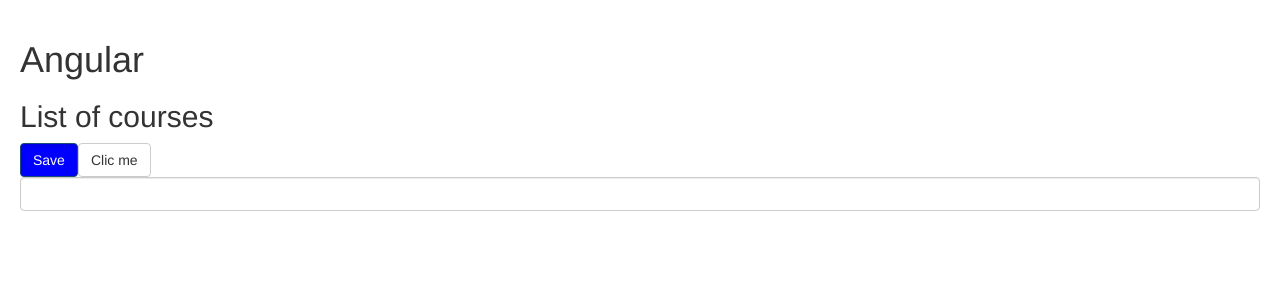
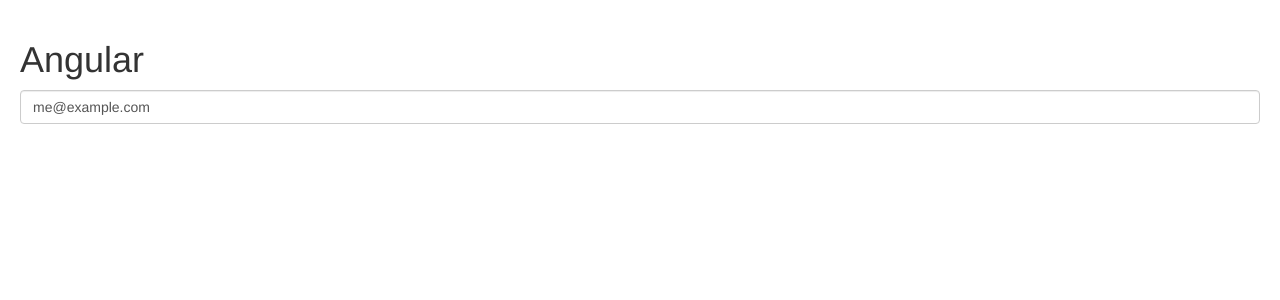
Before and after one commit to EJNB/hello-world, an Angular app: page / in a window 1280 px wide. Shown: the top 300 px of the page. Built offline with nearby package versions, Linux system fonts and the light colour scheme.

Commit message:
two way binding

```diff
--- a/src/app/app.module.ts
+++ b/src/app/app.module.ts
@@ -1,5 +1,6 @@
 import { BrowserModule } from '@angular/platform-browser';
 import { NgModule } from '@angular/core';
+import { FormsModule } from '@angular/forms';
 
 
 import { AppComponent } from './app.component';
@@ -15,7 +16,8 @@
     CourseComponent,
   ],
   imports: [
-    BrowserModule
+    BrowserModule,
+    FormsModule
   ],
   providers: [CoursesService],
   bootstrap: [AppComponent]
--- a/src/app/courses.component.ts
+++ b/src/app/courses.component.ts
@@ -4,39 +4,20 @@
 @Component({
   selector: 'courses',
   template: `
-    <h2>{{ title }}</h2>
-    <table>
-      <tr>
-        <td [attr.colspan]="colSpan"></td>
-      </tr>
-    </table>
-
-    <button [style.backgroundColor]="isActive ? 'blue' : 'white' " class="btn btn-primary" [class.active]="isActive">Save</button>
-    <button (click)="onSave($event)" class="btn btn-default">Clic me</button><br>
-    <input #email (keyup.enter)="onKeyUp($event,email.value)" type="email" class="form-control"/>
+    <!--<input
+          [value]="email"
+          (keyup.enter)="email= $event.target.value; onKeyUp()"
+          type="email"
+          class="form-control"
+        />-->
+    <input [(ngModel)]="email" (keyup.enter)="onKeyUp()" type="email" class="form-control"/>
   `
 })
 export class CoursesComponent{
-  title = "List of courses";
-  courses;
-  colSpan = 2;
-  isActive = true;
 
-  constructor(private _service: CoursesService){
-    this.courses = _service.getCourses();
-  }
+  email = "me@example.com";
 
-  onSave($event){
-    alert("Hello world");
-    console.log($event)
-  }
-
-  onKeyUp($event, email){
-    console.log("the key Enter Key was pressed", $event.target.value);
-    console.log(email);
-  }
-
-  getTitle(){
-    return this.title;
+  onKeyUp(){
+    console.log(this.email);
   }
 }
```
